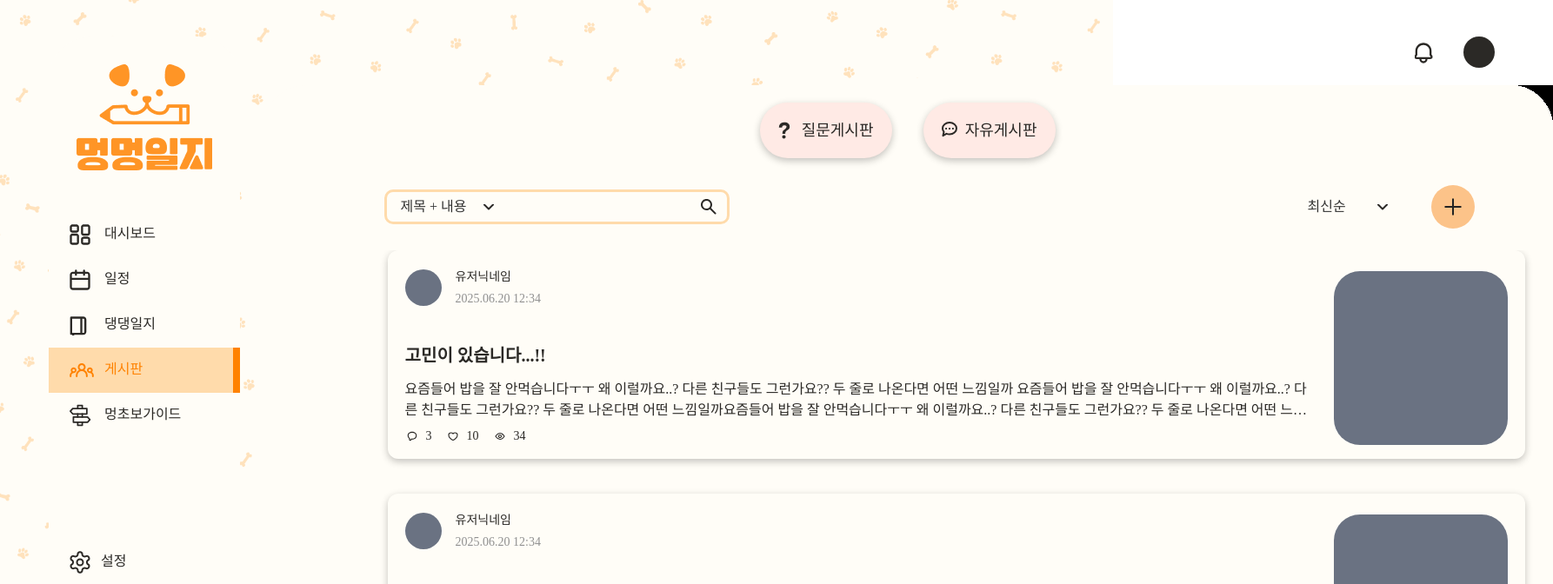
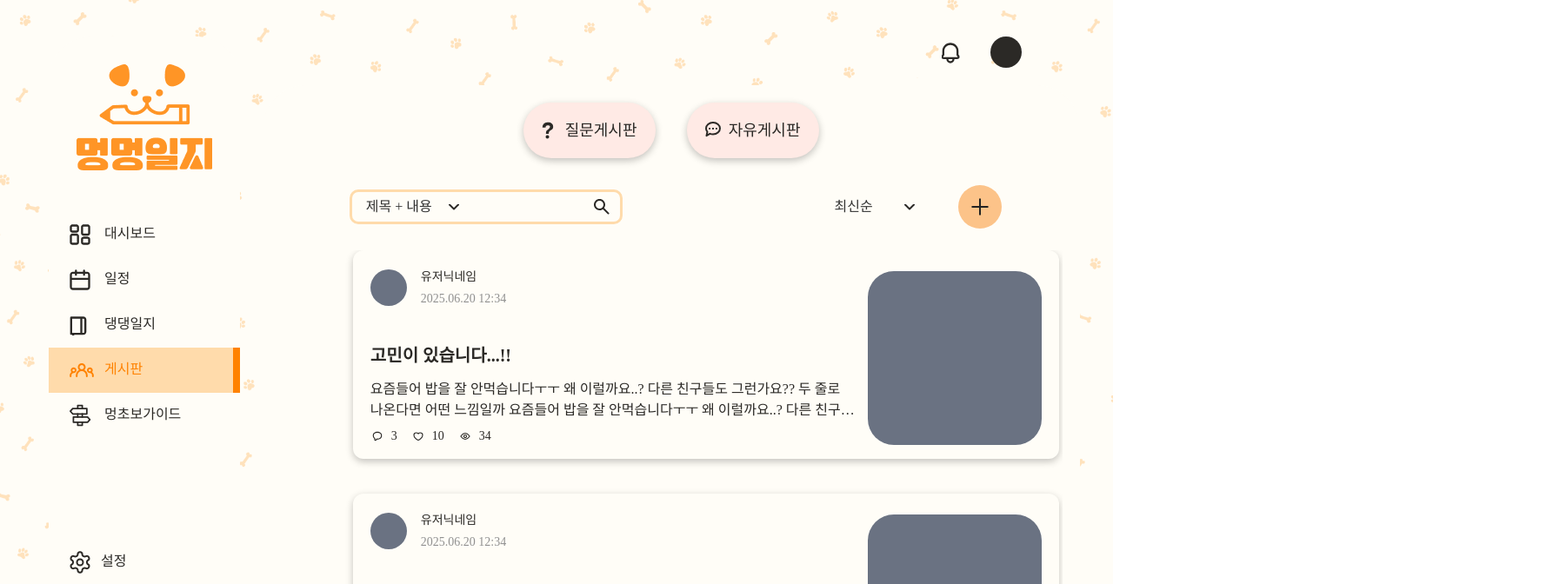
Before and after one commit to run3go/WEB4_5_404TNF_FE, a Next.js app: page /post/question in a window 1280 px wide. Shown: the top 672 px of the page at 87% size, 1786 px wide, since content can reach past the window. Built offline with nearby package versions, Linux system fonts and the light colour scheme.

Commit message:
💄Style: 게시글 리스트 (640~922)px 제외  반응형 완료

```diff
--- a/src/app/post/[category]/page.tsx
+++ b/src/app/post/[category]/page.tsx
@@ -20,7 +20,7 @@ const SEARCH_LIST = [
 export default async function Board() {
   return (
     <>
-      <div className="flex h-screen w-full max-w-[1548px] flex-col overflow-hidden rounded-[50px] bg-[var(--color-background)] px-5 sm:h-[800px]">
+      <div className="flex h-screen w-full flex-col overflow-hidden rounded-[50px] bg-[var(--color-background)] px-5 sm:h-full">
         {/* 상단 버튼 영역 */}
         <div className="flex flex-none justify-center gap-3 pt-6 sm:gap-9 sm:pt-5">
           <Button className="board__btn">
@@ -46,12 +46,12 @@ export default async function Board() {
         </div>
 
         {/* 검색 및 정렬 영역 */}
-        <div className="mt-[31px] flex flex-none items-center justify-between sm:pl-[120px]">
+        <div className="mt-[31px] flex flex-none items-center justify-between sm:pl-[6.27vw]">
           <div className="bg-opacity-100 relative hidden h-[40px] items-center rounded-[10px] border-[3px] border-[#FFDBAB] sm:flex">
             <div className="pl-4">
               <SelectBox width={'125px'} options={SEARCH_LIST} />
             </div>
-            <input className="h-[40px] w-[250px] focus:outline-none" />
+            <input className="h-[40px] w-[13.08vw] focus:outline-none" />
             <Icon
               width="18px"
               height="18px"
@@ -71,7 +71,7 @@ export default async function Board() {
         </div>
 
         {/* 내부 스크롤 영역 */}
-        <div className="scrollbar-hidden mt-[25px] flex-1 space-y-5 overflow-y-auto pr-2 pb-[20px] sm:space-y-10 sm:pl-[120px]">
+        <div className="scrollbar-hidden mt-[25px] flex-1 space-y-5 overflow-y-auto pr-2 pb-[20px] sm:space-y-10 sm:pl-[6.27vw]">
           <PostCard />
           <PostCard />
           <PostCard />
--- a/src/components/post/PostCard.tsx
+++ b/src/components/post/PostCard.tsx
@@ -22,17 +22,17 @@ const POST_STATS = {
 export default function PostCard() {
   return (
     <>
-      <Card className="mx-1 flex h-[192px] w-full flex-col p-4 sm:h-[240px] sm:w-[1308px] sm:p-5">
+      <Card className="mx-1 flex h-[192px] w-full flex-col p-4 sm:h-[240px] sm:w-full sm:p-5">
         <div className="relative pb-7 sm:pb-[62px]">
           <WriterInfo name={USER_INFO.name} postedAt={USER_INFO.postedAt} />
-          <div className="mt-4 flex h-[80px]">
+          <div className="mt-4 flex h-[80px] justify-between">
             <div className="cursor-pointer">
               <p className="text-[20px] font-bold sm:pt-6">{POST.title}</p>
               <p className="line-clamp-2 h-[58px] pt-2 text-[16px] font-medium sm:pt-3">
                 {POST.content}
               </p>
             </div>
-            <div className="ml-2 h-[80px] w-[80px] flex-shrink-0 cursor-pointer rounded-[10px] bg-gray-500 sm:-mt-[58px] sm:ml-5 sm:h-[200px] sm:w-[200px] sm:rounded-[30px]"></div>
+            <div className="ml-2 h-[80px] w-[80px] flex-shrink-0 cursor-pointer rounded-[10px] bg-gray-500 sm:-mt-[58px] sm:ml-[1.05vw] sm:h-[200px] sm:w-[200px] sm:rounded-[30px]"></div>
           </div>
           <div className="absolute bottom-0 left-0">
             <PostStats
```
